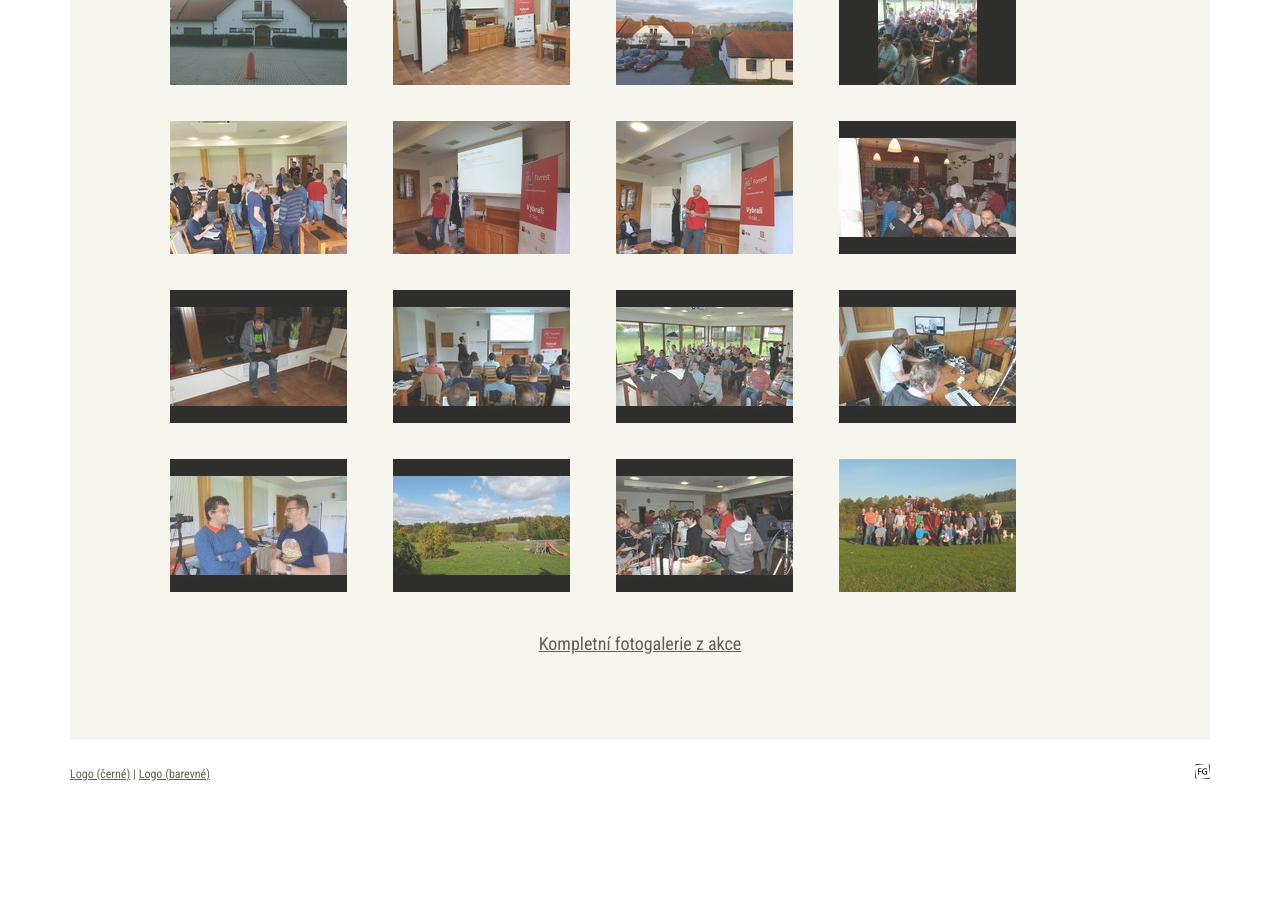
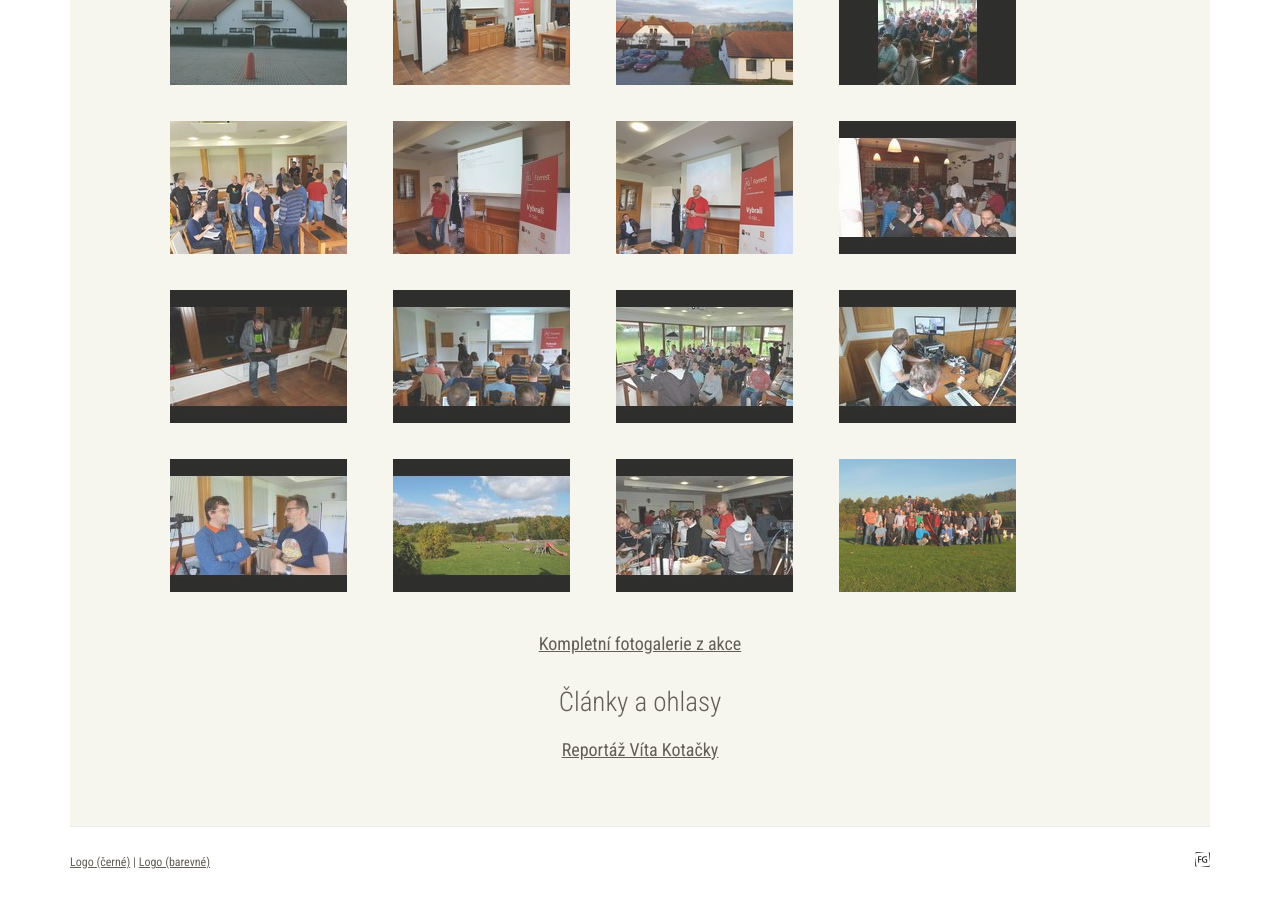
Before and after one commit to novoj/jOpenSpace, a Jekyll site: the page built from _archive/2017.html, in a window 1280 px wide and 900 px high, scrolled down 1083 px. Built offline with Jekyll 4.4.1, drawn with Linux system fonts in a browser that asks for light colours; before the commit the page ends 1895 px from its top, so only the background shows below that.

Commit message:
Added Vita Kotacka article

```diff
--- a/_archive/2017.html
+++ b/_archive/2017.html
@@ -33,12 +33,9 @@ year: 2017
 			<li><a href="../public/images/gallery/2017/detail/P1020594.jpg" class="highslide" rel="highslide"><img src="../public/images/gallery/2017/thumbnail/P1020594.jpg" alt="" /></a></li>
 		</ul>
 		<p style="text-align: center"><a href="https://photos.app.goo.gl/vR0WsitydkyAwwnt1" target="_blank">Kompletní fotogalerie z akce</a></p>
-		<!--<h4 style="text-align: center; margin-top: 1em;">Články a ohlasy</h4>
+		<h4 style="text-align: center; margin-top: 1em;">Články a ohlasy</h4>
 		<div style="text-align: center;">
-			<a href="http://www.jaroslavholan.com/2016/10/vyvojari-sobe-jopenspace.html">Vývojáři sobě od Jardy Holaně</a>,
-			<a href="http://javlog.cacek.cz/2016/10/jopenspace-2016-dobijecka-baterek.html">jOpenSpace jako Dobíječka baterek od Pepy Cacka</a>,
-			<a href="https://www.ysoft.com/en/blog/y-soft/r-d-stays-active-in-the-tech-community-beer-invol">Rekapitulace v angličtině od Filipa Štaffy</a>
-			<a href="http://vitaplsek.cz/blog/2016-10-29_dozvuky-jopenspace-2016.html">Skvělá reportáž Víti Plška z Angular.cz</a>
-		</div>-->
+			<a href="https://blog.zvestov.cz/software%20development/2017/10/24/jopenspace-2017.html">Reportáž Víta Kotačky</a>
+		</div>
 	</div>
 </div>
```
